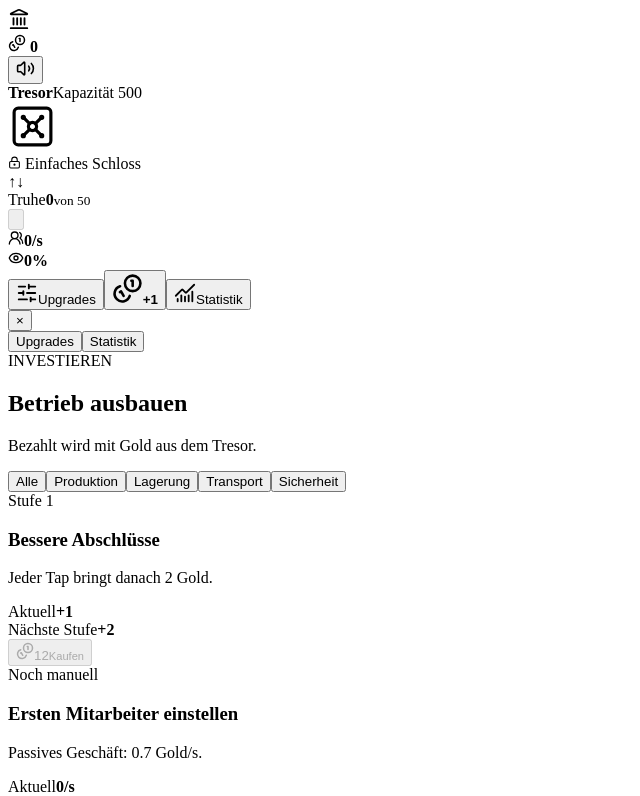
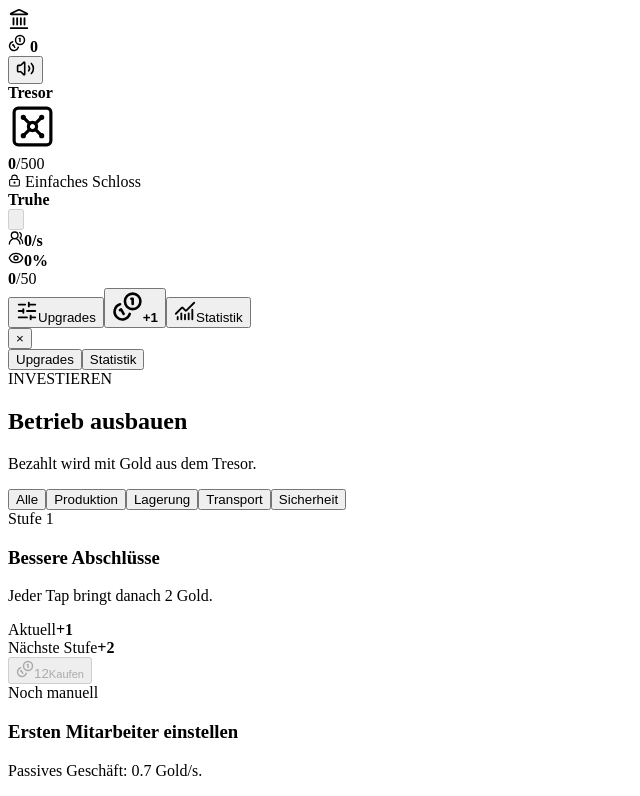
Before and after one commit to paranerd/vault-run, a React (Vite) app: page / in a window 1280 px wide. Shown: the top 796 px of the page, without its empty margins (0-640 px from the left). Built offline with nearby package versions, Linux system fonts and the light colour scheme; the HTML template or start-up script is replaced by a standard one.

Commit message:
Refine transport and storage progress

```diff
--- a/src/App.tsx
+++ b/src/App.tsx
@@ -138,6 +138,27 @@ function ChestGlyph({ closed }: { closed: boolean }) {
   )
 }
 
+function StorageMeter({ value, capacity, label }: { value: number; capacity: number; label: string }) {
+  const fill = percentage(value, capacity)
+  return (
+    <div className="storage-meter">
+      <div
+        className="storage-meter__bar"
+        role="progressbar"
+        aria-label={`${label} zu ${Math.round(fill)} Prozent gefüllt`}
+        aria-valuemin={0}
+        aria-valuemax={100}
+        aria-valuenow={Math.round(fill)}
+      >
+        <i style={{ width: `${fill}%` }} />
+      </div>
+      <div className="storage-meter__amount">
+        <strong>{formatGold(value)}</strong><span>/{formatGold(capacity)}</span>
+      </div>
+    </div>
+  )
+}
+
 function UpgradeCard({ upgrade, state, onBuy }: { upgrade: UpgradeView; state: GameState; onBuy: (id: UpgradeId) => void }) {
   const affordable = state.vaultGold >= upgrade.cost
   const disabled = !upgrade.available || !affordable || upgrade.maxed
@@ -237,6 +258,9 @@ function App() {
   const isTravelling = state.transportEndsAt !== null
   const isExpressTravelling = state.expressEndsAt !== null
   const businessPaused = isTravelling && !state.courierUnlocked
+  const manualTransportProgress = businessPaused
+    ? percentage(now - (state.transportStartedAt ?? now), (state.transportEndsAt ?? now) - (state.transportStartedAt ?? now))
+    : 100
   const tripPosition = roundTripPosition(state.transportStartedAt, state.transportEndsAt, now)
   const expressPosition = roundTripPosition(state.expressStartedAt, state.expressEndsAt, now)
   const currentTransport = TRANSPORTS[state.transportLevel]
@@ -371,28 +395,16 @@ function App() {
               <article className="station vault-station">
                 <div className="station-heading">
                   <strong>Tresor</strong>
-                  <span>Kapazität {formatGold(vaultMax)}</span>
                 </div>
-                <div
-                  className="station-visual station-visual--vault"
-                  style={{ '--fill': `${percentage(state.vaultGold, vaultMax)}%` } as CSSProperties}
-                  role="progressbar"
-                  aria-label={`Tresor zu ${Math.round(percentage(state.vaultGold, vaultMax))} Prozent gefüllt`}
-                  aria-valuemin={0}
-                  aria-valuemax={100}
-                  aria-valuenow={Math.round(percentage(state.vaultGold, vaultMax))}
-                >
+                <div className="station-visual station-visual--vault">
                   <Vault size={49} strokeWidth={1.55} />
                 </div>
+                <StorageMeter value={state.vaultGold} capacity={vaultMax} label="Tresor" />
                 <div className="security-line"><LockKeyhole size={13} /> {SECURITY[state.securityLevel].name}</div>
               </article>
 
               <div className="transport-lane" aria-label="Transportstrecke">
                 <div className="road">
-                  <span className="road-line road-line--out" />
-                  <span className="road-line road-line--back" />
-                  <span className="direction direction--out">↑</span>
-                  <span className="direction direction--back">↓</span>
                   {isTravelling && (
                     <div
                       className={`vehicle ${mainAtVault ? 'is-returning' : ''}`}
@@ -416,16 +428,13 @@ function App() {
               </div>
 
               <article className={`station chest-station ${chestFull ? 'is-full' : ''}`}>
-                <div className="amount-display">
-                  <span>Truhe</span>
-                  <strong>{formatGold(state.chestGold)}</strong>
-                  <small>von {formatGold(chestMax)}</small>
+                <div className="station-heading">
+                  <strong>Truhe</strong>
                 </div>
                 <div className="chest-visual-row">
                   <button
                     ref={chestRef}
                     className={`station-visual station-visual--chest ${chestFull ? 'is-closed' : ''}`}
-                    style={{ '--fill': `${percentage(state.chestGold, chestMax)}%` } as CSSProperties}
                     onClick={handleTransport}
                     disabled={!canUseChest}
                     aria-label={`${state.courierUnlocked ? 'Expressfahrt aus der Truhe starten' : 'Gold aus der Truhe transportieren'}, ${Math.round(percentage(state.chestGold, chestMax))} Prozent gefüllt`}
@@ -448,6 +457,7 @@ function App() {
                     </div>
                   </div>
                 </div>
+                <StorageMeter value={state.chestGold} capacity={chestMax} label="Truhe" />
               </article>
             </div>
 
@@ -489,6 +499,18 @@ function App() {
               >
                 <span className="gold-button__icon"><Coins size={31} /></span>
                 <strong>{chestFull ? 'Truhe voll' : businessPaused ? 'Unterwegs' : `+${formatGold(tapValue(state))}`}</strong>
+                {businessPaused && (
+                  <span
+                    className="gold-button__progress"
+                    role="progressbar"
+                    aria-label="Eigener Transport"
+                    aria-valuemin={0}
+                    aria-valuemax={100}
+                    aria-valuenow={Math.round(manualTransportProgress)}
+                  >
+                    <i style={{ width: `${manualTransportProgress}%` }} />
+                  </span>
+                )}
               </button>
               <button className={`dock-button ${panel === 'stats' ? 'is-active' : ''}`} onClick={() => openPanel('stats')}>
                 <ChartNoAxesCombined size={22} /><span>Statistik</span>
--- a/src/styles.css
+++ b/src/styles.css
@@ -132,20 +132,8 @@ button:focus-visible { outline: 3px solid rgba(52,81,209,.45); outline-offset: 3
 .station { min-width: 148px; padding: 5px; text-align: center; }
 .chest-station { width: min(340px, 100%); }
 .station.is-full .station-visual { animation: full-alert .9s ease-in-out infinite; }
-.amount-display span,.station-heading strong { display: block; color: var(--muted); font-size: 11px; font-weight: 800; }
-.amount-display strong {
-  display: block;
-  overflow: hidden;
-  margin-top: 2px;
-  color: var(--ink);
-  font-size: clamp(23px, 7vw, 34px);
-  line-height: 1;
-  letter-spacing: -.055em;
-  text-overflow: ellipsis;
-  white-space: nowrap;
-}
-.amount-display small,.station-heading span { display: block; margin-top: 3px; color: var(--muted); font-size: 9px; }
-.station-heading { min-height: 30px; display: flex; flex-direction: column; justify-content: center; }
+.station-heading strong { display: block; color: var(--muted); font-size: 11px; font-weight: 800; }
+.station-heading { min-height: 20px; display: flex; flex-direction: column; justify-content: center; }
 
 .station-visual {
   position: relative;
@@ -160,13 +148,6 @@ button:focus-visible { outline: 3px solid rgba(52,81,209,.45); outline-offset: 3
   border-radius: 24px;
 }
 .station-visual svg { position: relative; z-index: 2; }
-.station-visual::before {
-  content: '';
-  position: absolute;
-  inset: auto 0 0;
-  height: var(--fill);
-  transition: height .2s ease-out;
-}
 .station-visual--chest {
   color: #8b5900;
   background: linear-gradient(145deg, #fff7dd, #ffe7a2);
@@ -176,9 +157,6 @@ button:focus-visible { outline: 3px solid rgba(52,81,209,.45); outline-offset: 3
 .station-visual--chest:not(:disabled) { box-shadow: 0 9px 22px rgba(156,101,0,.16); }
 .station-visual--chest:not(:disabled):active { transform: translateY(3px) scale(.97); }
 .station-visual--chest:disabled { cursor: default; }
-.station-visual--chest::before {
-  background: linear-gradient(180deg, rgba(244,185,66,.42), rgba(244,185,66,.88));
-}
 .chest-glyph { width: 55px; height: 55px; overflow: visible; }
 .chest-glyph__lid,.chest-glyph__body {
   fill: rgba(255,255,255,.55);
@@ -232,17 +210,18 @@ button:focus-visible { outline: 3px solid rgba(52,81,209,.45); outline-offset: 3
 .chest-indicator--production svg { color: var(--green); }
 .chest-indicator--attention svg { color: var(--red); }
 .station-visual--vault { color: #3451d1; background: linear-gradient(145deg, #eef1ff, #dbe3ff); }
-.station-visual--vault::before { background: linear-gradient(180deg, rgba(113,139,232,.34), rgba(52,81,209,.68)); }
+.storage-meter { width: 92px; margin: 4px auto 0; }
+.storage-meter__bar { height: 6px; overflow: hidden; border-radius: 999px; background: var(--line); }
+.storage-meter__bar i { display: block; width: 0; height: 100%; border-radius: inherit; background: linear-gradient(90deg, var(--gold), #d99512); transition: width .2s ease-out; }
+.vault-station .storage-meter__bar i { background: linear-gradient(90deg, #718be8, var(--blue)); }
+.storage-meter__amount { margin-top: 4px; display: flex; align-items: baseline; justify-content: center; color: var(--muted); line-height: 1; white-space: nowrap; }
+.storage-meter__amount strong { color: var(--ink); font-size: 15px; letter-spacing: -.035em; }
+.storage-meter__amount span { font-size: 9px; font-weight: 700; }
 .security-line { margin-top: 7px; display: flex; gap: 4px; align-items: center; color: var(--muted); font-size: 8px; font-weight: 700; white-space: nowrap; }
 .security-line { justify-content: center; overflow: hidden; color: var(--green); text-overflow: ellipsis; }
 
 .transport-lane { width: min(184px, 58vw); min-height: 54px; height: 100%; }
 .road { position: relative; width: 100%; height: 100%; min-height: 54px; }
-.road-line { position: absolute; top: 0; bottom: 0; width: 36%; border: 2px solid #cbd2df; }
-.road-line--out { left: 13%; border-right: 0; border-radius: 48% 0 0 48%; }
-.road-line--back { right: 13%; border-left: 0; border-radius: 0 48% 48% 0; }
-.direction { position: absolute; color: #a6afbf; font-size: 12px; font-weight: 800; }
-.direction--out { top: 19%; left: 18%; }.direction--back { right: 18%; bottom: 19%; }
 .vehicle {
   --vehicle-position: 0%;
   position: absolute;
@@ -315,6 +294,8 @@ button:focus-visible { outline: 3px solid rgba(52,81,209,.45); outline-offset: 3
 }
 .gold-button__icon { width: 39px; height: 35px; display: grid; place-items: center; }
 .gold-button > strong { font-size: 17px; line-height: 1; letter-spacing: -.025em; }
+.gold-button__progress { position: absolute; right: 13px; bottom: 9px; left: 13px; height: 6px; overflow: hidden; border-radius: 999px; background: rgba(94,66,8,.2); }
+.gold-button__progress i { display: block; width: 0; height: 100%; border-radius: inherit; background: #fff9df; transition: width .1s linear; }
 .gold-button:active:not(:disabled) { transform: translateY(4px) scale(.98); box-shadow: 0 7px 14px rgba(178,124,17,.18), inset 0 1px rgba(255,255,255,.75); }
 .gold-button:disabled { cursor: not-allowed; }
 .gold-button:disabled { filter: grayscale(.65); opacity: .62; }
@@ -451,8 +432,8 @@ button:focus-visible { outline: 3px solid rgba(52,81,209,.45); outline-offset: 3
   .station { padding-top: 2px; padding-bottom: 2px; }
   .station-visual { width: 58px; height: 58px; margin: 3px auto; border-radius: 18px; }
   .station-visual svg { width: 41px; height: 41px; }
-  .amount-display strong { font-size: 21px; }
-  .station-heading { min-height: 29px; }
+  .station-heading { min-height: 18px; }
+  .storage-meter { margin-top: 2px; }
   .security-line { margin-top: 3px; }
   .chest-indicators { gap: 5px; }
   .action-dock { min-height: 93px; }
@@ -472,9 +453,9 @@ button:focus-visible { outline: 3px solid rgba(52,81,209,.45); outline-offset: 3
   .core-loop { grid-template-rows: auto minmax(48px,1fr) auto minmax(0,1fr); }
   .station { min-width: 230px; padding: 10px 14px; }
   .chest-station { width: min(440px,100%); }
-  .amount-display strong { font-size: clamp(32px,4vw,44px); }
-  .station-heading strong { font-size: 14px; }.station-heading span { font-size: 11px; }
+  .station-heading strong { font-size: 14px; }
   .station-visual { width: 102px; height: 102px; border-radius: 30px; margin: 8px auto; }.station-visual svg { width: 64px; height: 64px; }
+  .storage-meter { width: 118px; margin-top: 6px; }.storage-meter__bar { height: 7px; }.storage-meter__amount strong { font-size: 18px; }.storage-meter__amount span { font-size: 10px; }
   .chest-indicators { min-width: 78px; margin-left: 16px; gap: 10px; }
   .chest-indicator { gap: 8px; }.chest-indicator svg { width: 19px; height: 19px; }.chest-indicator strong { font-size: 12px; }
   .transport-lane { width: 250px; min-height: 82px; }
```
